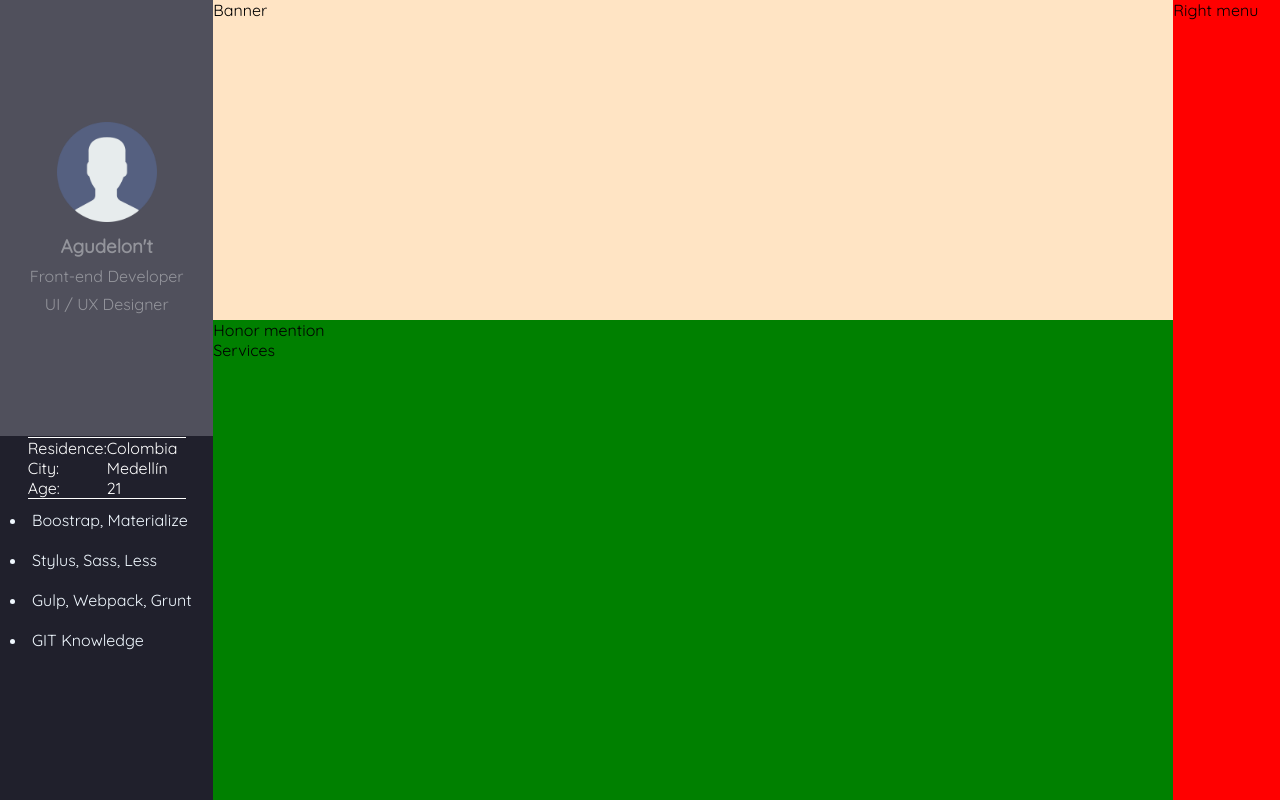
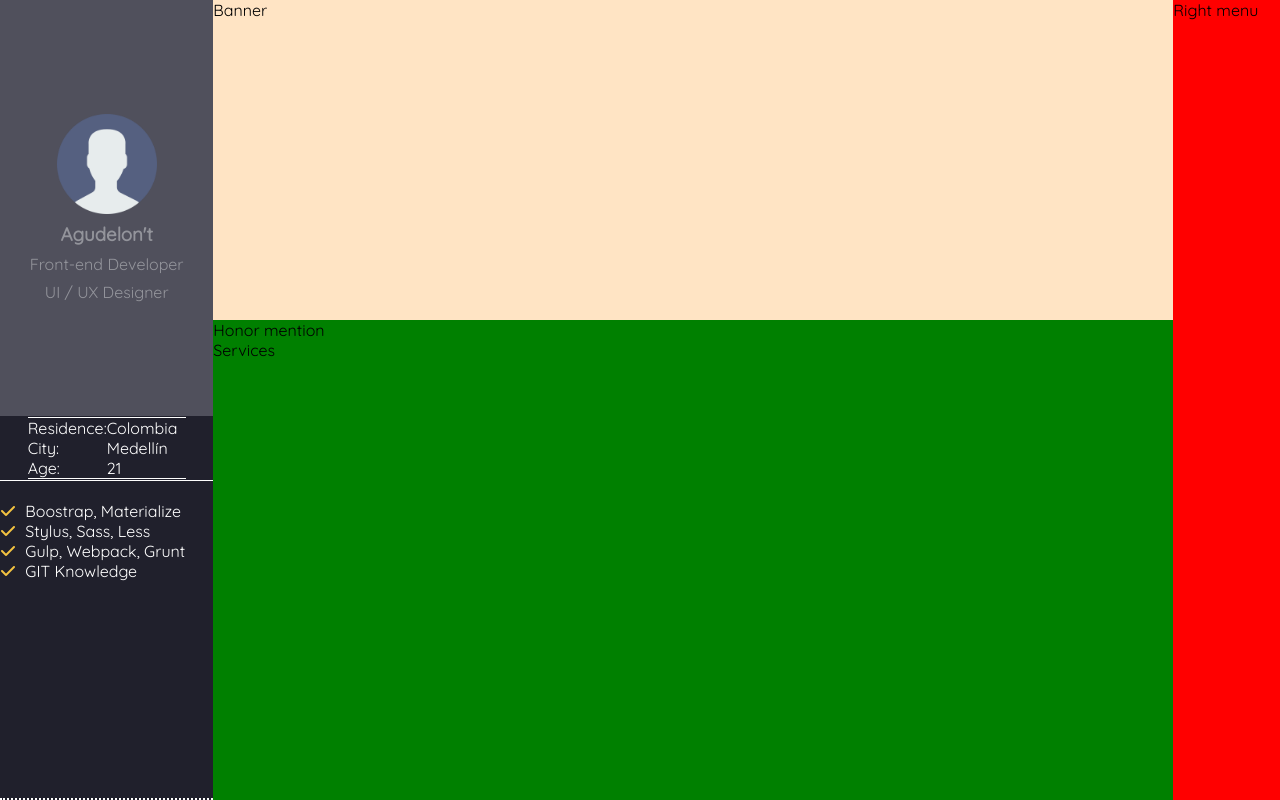
Before and after one commit to Agudelont/personal-cv, a plain HTML site: page index.html in a window 1280 px wide. Drawn offline with Linux system fonts and the light colour scheme.

Commit message:
Modified index and css

```diff
--- a/css/styles.css
+++ b/css/styles.css
@@ -32,6 +32,22 @@ body {
 
 .profile {
     text-align: center;
+    display: flex;
+    flex-direction: column;
+    align-items: center;
+}
+
+.profile > figure {
+    width: 100px;
+    height: 100px;
+    position: relative;
+}
+
+.profile > figure > img {
+    width: 100%;
+    position: absolute;
+    left: 50%;
+    transform: translate(-50%);
 }
 
 #main {
@@ -80,6 +96,25 @@ aside>div{
     background-color: #20202c;
 }
 
+.test ul li {
+    list-style-type: none;
+    color: #FFF;
+    font-size: 1rem;
+}
+
+.test ul li i {
+    color:#f4c341;
+    margin-right: 5px;
+}
+
+.test {
+    padding: 20px 0px 20px 0px;
+    border-bottom-color: #FFFFFF;
+    border-bottom-width: 2px;
+    border-bottom-style: dotted;
+    border-top: 1px solid #FFFFFF;
+}
+
 /*.center {
     display: flex;
     flex-direction: column;
--- a/index.html
+++ b/index.html
@@ -14,7 +14,7 @@
          <header class="flex-column">
             <div class="profile">
                 <figure>
-                    <img src="../personal-cv/assets/avatars/149071.png" width="100px" height="100px" />
+                    <img alt="profile-picture" src="../personal-cv/assets/avatars/149071.png" />
                     <span class="status-indicator"></span>
                 </figure>
 
@@ -62,16 +62,26 @@
             </article>
          </section>
 
+
          <div class="test">
-            <span>
-                <li>Boostrap, Materialize</li>
-                <br>
-                <li>Stylus, Sass, Less</li>
-                <br>
-                <li>Gulp, Webpack, Grunt</li>
-                <br>
-                <li>GIT Knowledge</li>
-            </span>
+            <ul>
+                <li>
+                    <i class="fa-solid fa-check"></i>
+                    Boostrap, Materialize
+                </li>
+                <li>
+                    <i class="fa-solid fa-check"></i>
+                    Stylus, Sass, Less
+                </li>
+                <li>
+                    <i class="fa-solid fa-check"></i>
+                    Gulp, Webpack, Grunt
+                </li>
+                <li>
+                    <i class="fa-solid fa-check"></i>
+                    GIT Knowledge
+                </li>
+            </ul>
          </div>
 
     </aside>
```
